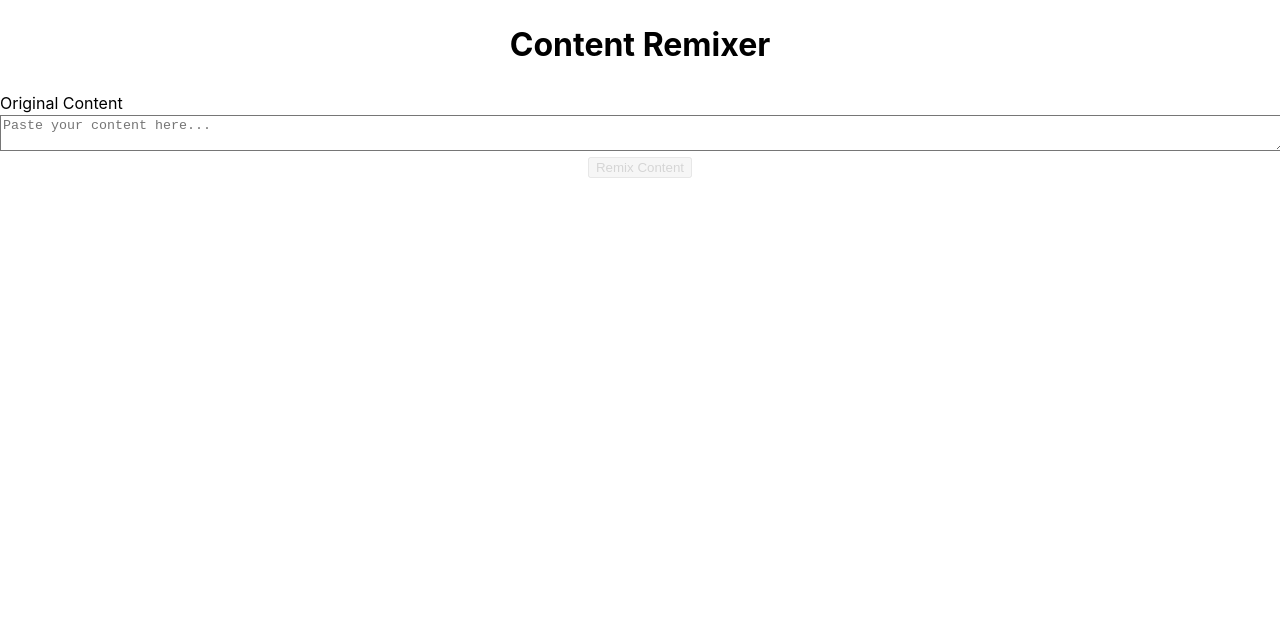
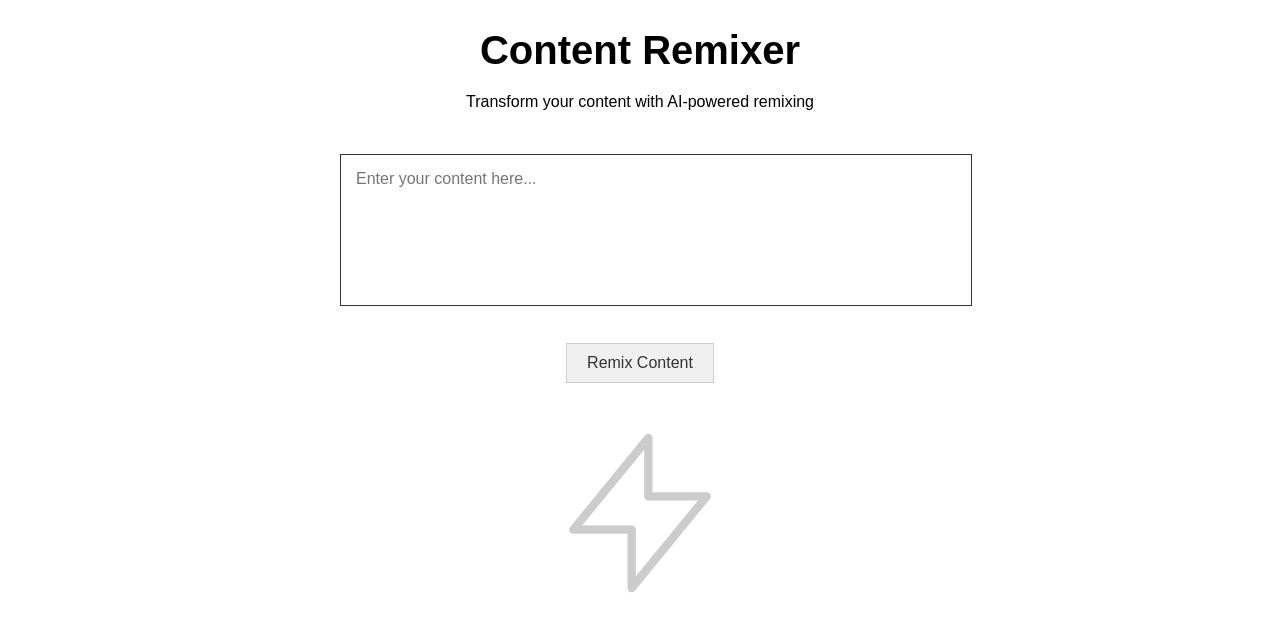
Before and after one commit to Chris2dot0/remixer, a React (Vite) app: page / in a window 1280 px wide. Shown: the top 630 px of the page. Built offline with nearby package versions, Linux system fonts and the light colour scheme; no server answers.

Commit message:
working remixer before turning into tweetsfrompost

```diff
--- a/src/App.tsx
+++ b/src/App.tsx
@@ -23,53 +23,132 @@ function App() {
   }
 
   return (
-    <div className="min-h-screen bg-gray-100 py-8 px-4">
-      <div className="max-w-4xl mx-auto">
-        <h1 className="text-3xl font-bold text-center mb-8">Content Remixer</h1>
+    <div style={{
+      minHeight: '100vh',
+      backgroundColor: 'white',
+      padding: '20px',
+      fontFamily: 'Arial, sans-serif'
+    }}>
+      {/* Header */}
+      <div style={{ textAlign: 'center', marginBottom: '40px' }}>
+        <h1 style={{
+          fontSize: '2.5rem',
+          fontWeight: 'bold',
+          color: 'black',
+          margin: '0 0 10px 0'
+        }}>
+          Content Remixer
+        </h1>
+        <p style={{
+          fontSize: '1rem',
+          color: 'black',
+          margin: '0'
+        }}>
+          Transform your content with AI-powered remixing
+        </p>
+      </div>
 
-        <div className="space-y-6">
-          <div>
-            <label htmlFor="input" className="block text-sm font-medium text-gray-700 mb-2">
-              Original Content
-            </label>
+      {/* Input Field */}
+      <div style={{
+        maxWidth: '600px',
+        margin: '0 auto 30px auto',
+        textAlign: 'center'
+      }}>
         <textarea
-              id="input"
-              className="w-full h-48 p-4 border border-gray-300 rounded-lg shadow-sm focus:ring-2 focus:ring-blue-500 focus:border-blue-500"
+          style={{
+            width: '100%',
+            height: '120px',
+            padding: '15px',
+            border: '1px solid #333',
+            borderRadius: '0',
+            fontSize: '16px',
+            fontFamily: 'Arial, sans-serif',
+            resize: 'none'
+          }}
           value={inputText}
           onChange={(e) => setInputText(e.target.value)}
-              placeholder="Paste your content here..."
+          placeholder="Enter your content here..."
         />
       </div>
 
-          <div className="flex justify-center">
+      {/* Remix Button */}
+      <div style={{ textAlign: 'center', marginBottom: '30px' }}>
         <button
           onClick={handleRemix}
           disabled={isLoading || !inputText.trim()}
-              className="px-6 py-2 bg-blue-600 text-white rounded-lg hover:bg-blue-700 disabled:opacity-50 disabled:cursor-not-allowed"
+          style={{
+            padding: '10px 20px',
+            backgroundColor: '#f0f0f0',
+            border: '1px solid #ccc',
+            color: '#333',
+            fontSize: '16px',
+            cursor: 'pointer',
+            fontFamily: 'Arial, sans-serif'
+          }}
         >
           {isLoading ? 'Remixing...' : 'Remix Content'}
         </button>
       </div>
 
-          {error && (
-            <div className="text-red-600 text-center">{error}</div>
-          )}
+      {/* Large Lightning Bolt Icon */}
+      <div style={{
+        textAlign: 'center',
+        marginBottom: '30px'
+      }}>
+        <svg
+          width="200"
+          height="200"
+          viewBox="0 0 24 24"
+          fill="none"
+          stroke="#ccc"
+          strokeWidth="1"
+          style={{ margin: '0 auto' }}
+        >
+          <path
+            strokeLinecap="round"
+            strokeLinejoin="round"
+            d="M13 10V3L4 14h7v7l9-11h-7z"
+          />
+        </svg>
+      </div>
 
+      {/* Output Field */}
       {outputText && (
-            <div>
-              <label htmlFor="output" className="block text-sm font-medium text-gray-700 mb-2">
-                Remixed Content
-              </label>
+        <div style={{
+          maxWidth: '600px',
+          margin: '0 auto 30px auto',
+          textAlign: 'center'
+        }}>
           <textarea
-                id="output"
-                className="w-full h-48 p-4 border border-gray-300 rounded-lg shadow-sm bg-white"
+            style={{
+              width: '100%',
+              height: '120px',
+              padding: '15px',
+              border: '1px solid #333',
+              borderRadius: '0',
+              fontSize: '16px',
+              fontFamily: 'Arial, sans-serif',
+              resize: 'none',
+              backgroundColor: '#f9f9f9'
+            }}
             value={outputText}
             readOnly
+            placeholder="Remixed content will appear here..."
           />
         </div>
       )}
+
+      {/* Error Message */}
+      {error && (
+        <div style={{
+          textAlign: 'center',
+          color: 'red',
+          fontSize: '14px',
+          marginTop: '20px'
+        }}>
+          {error}
         </div>
-      </div>
+      )}
     </div>
   )
 }
--- a/src/index.css
+++ b/src/index.css
@@ -13,3 +13,99 @@ body {
   min-width: 320px;
   min-height: 100vh;
 }
+
+/* Custom animations */
+@keyframes fadeInUp {
+  from {
+    opacity: 0;
+    transform: translateY(20px);
+  }
+  to {
+    opacity: 1;
+    transform: translateY(0);
+  }
+}
+
+@keyframes pulse {
+  0%, 100% {
+    opacity: 1;
+  }
+  50% {
+    opacity: 0.5;
+  }
+}
+
+@keyframes shimmer {
+  0% {
+    background-position: -200px 0;
+  }
+  100% {
+    background-position: calc(200px + 100%) 0;
+  }
+}
+
+/* Apply animations */
+.animate-fade-in-up {
+  animation: fadeInUp 0.6s ease-out;
+}
+
+.animate-pulse-slow {
+  animation: pulse 2s cubic-bezier(0.4, 0, 0.6, 1) infinite;
+}
+
+/* Enhanced focus styles */
+textarea:focus {
+  outline: none;
+  box-shadow: 0 0 0 4px rgba(59, 130, 246, 0.1);
+}
+
+/* Custom scrollbar */
+textarea::-webkit-scrollbar {
+  width: 8px;
+}
+
+textarea::-webkit-scrollbar-track {
+  background: rgba(0, 0, 0, 0.05);
+  border-radius: 4px;
+}
+
+textarea::-webkit-scrollbar-thumb {
+  background: rgba(0, 0, 0, 0.2);
+  border-radius: 4px;
+}
+
+textarea::-webkit-scrollbar-thumb:hover {
+  background: rgba(0, 0, 0, 0.3);
+}
+
+/* Glass morphism effect */
+.glass {
+  background: rgba(255, 255, 255, 0.25);
+  backdrop-filter: blur(10px);
+  border: 1px solid rgba(255, 255, 255, 0.18);
+}
+
+/* Gradient text */
+.gradient-text {
+  background: linear-gradient(135deg, #667eea 0%, #764ba2 100%);
+  -webkit-background-clip: text;
+  -webkit-text-fill-color: transparent;
+  background-clip: text;
+}
+
+/* Enhanced button hover effects */
+.btn-hover {
+  transition: all 0.3s cubic-bezier(0.4, 0, 0.2, 1);
+}
+
+.btn-hover:hover {
+  transform: translateY(-2px);
+  box-shadow: 0 20px 25px -5px rgba(0, 0, 0, 0.1), 0 10px 10px -5px rgba(0, 0, 0, 0.04);
+}
+
+/* Loading shimmer effect */
+.shimmer {
+  background: linear-gradient(90deg, #f0f0f0 25%, #e0e0e0 50%, #f0f0f0 75%);
+  background-size: 200px 100%;
+  animation: shimmer 1.5s infinite;
+}
```
Lines whose indentation alone changed are shown as unchanged.
